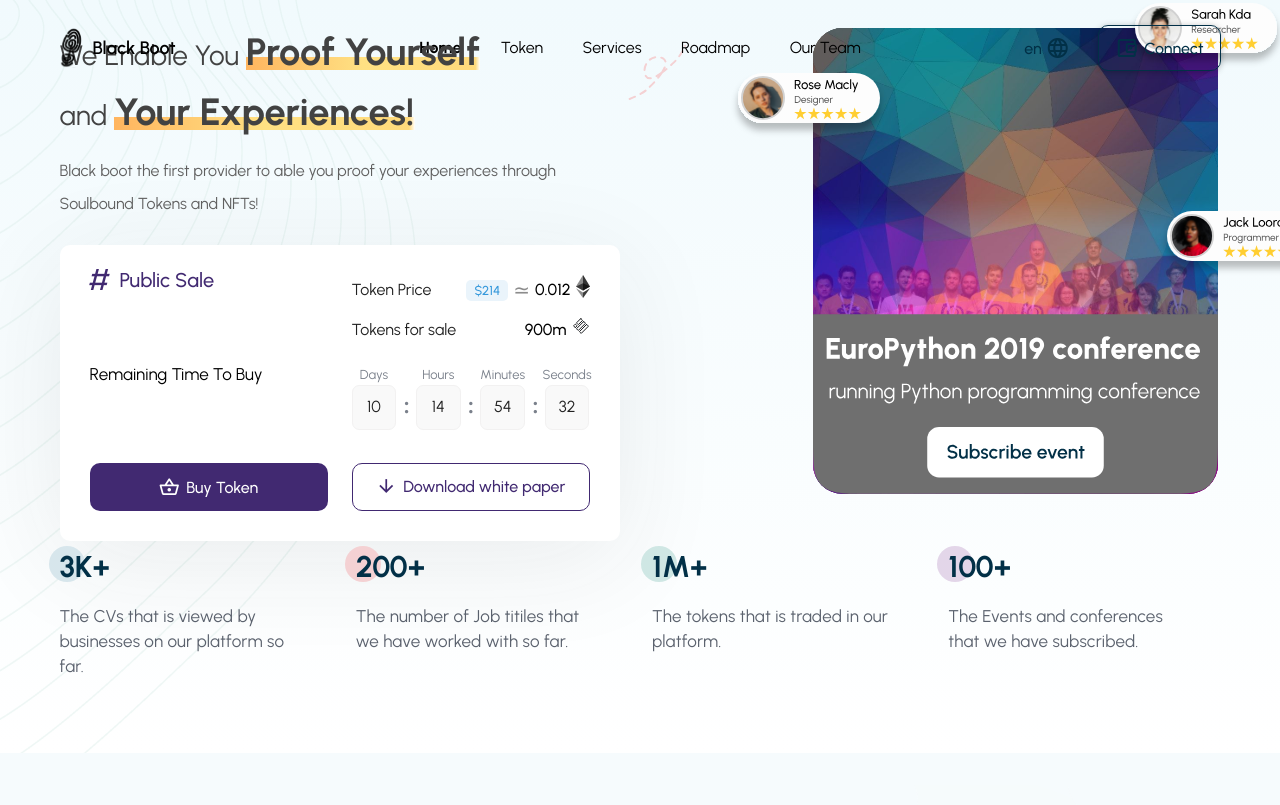
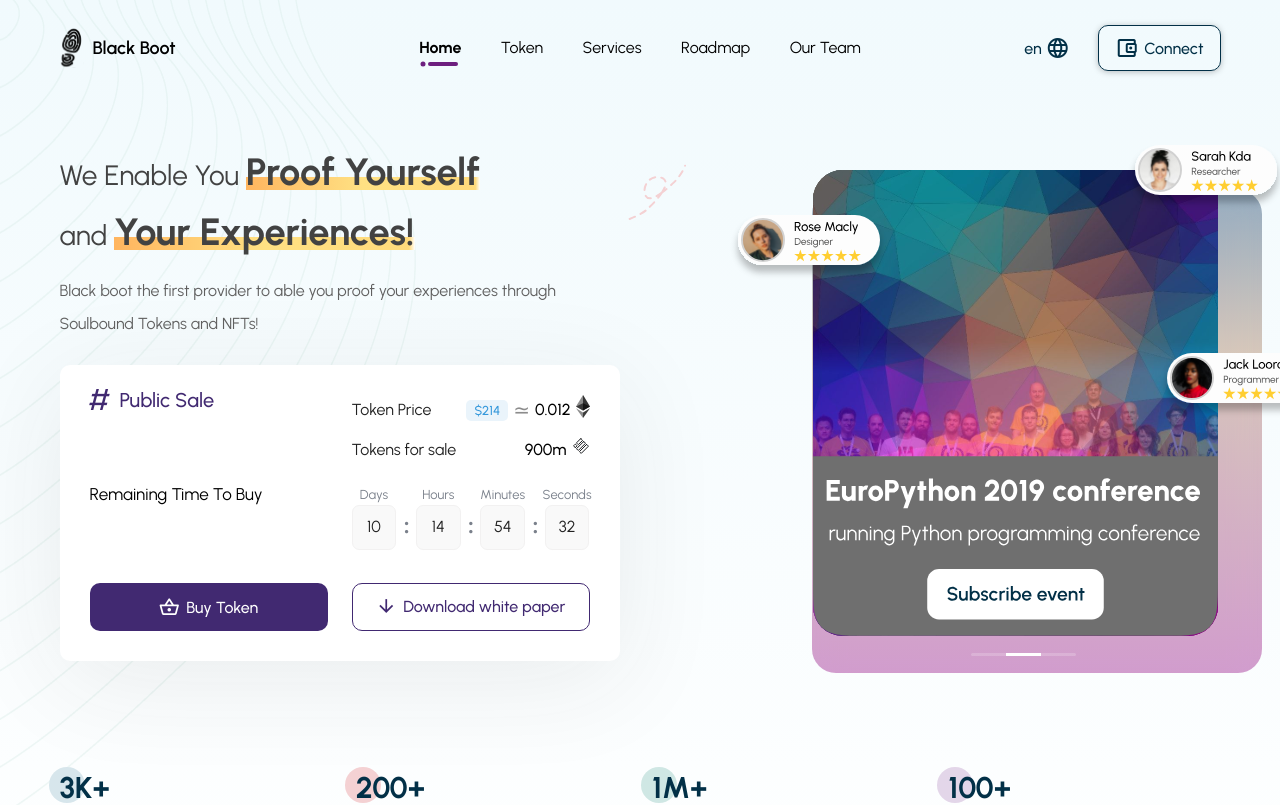
Before and after one commit to BlackBoot-io/Site, a Nuxt app: page / in a window 1280 px wide. Shown: the top 805 px of the page. Built offline with nearby package versions, Linux system fonts and the light colour scheme.

Commit message:
fixing spotlight

```diff
--- a/components/section/Crowdsale.vue
+++ b/components/section/Crowdsale.vue
@@ -31,7 +31,7 @@
 @import '~/assets/scss/_mixins.scss';
 
 .crowdsale {
-  padding: 40px 50px 80px 50px;
+  padding: 40px 50px 100px 50px;
 }
 
 </style>
--- a/components/section/Spotlight.vue
+++ b/components/section/Spotlight.vue
@@ -111,18 +111,6 @@
 @import '~/assets/scss/_variables.scss';
 @import '~/assets/scss/_mixins.scss';
 
-.slider {
-  position: absolute;
-  top: 50%;
-  right: -86px;
-  transform: translate(0%, -50%);
-  width: 590px;
-
-  @include res($md) {
-    display: none;
-  }
-}
-
 .spotlight {
   background: #8de0f8;
   background-image: url('../../static/img/spotlight-bg.png');
@@ -132,14 +120,37 @@
 
   .s-inside {
     position: relative;
-    height: 65vh;
     display: flex;
-    align-items: center;
+    align-items: flex-end;
+    padding-top: 120px;
 
     @include res($md) {
       height: auto;
-      padding-top: 100px;
-      padding-bottom: 50px;
+      padding-top: 80px;
+    }
+  }
+
+
+  .slider {
+    position: absolute;
+    bottom: 0%;
+    right: -86px;
+    width: 590px;
+
+    &:before {
+      content: '';
+      position: absolute;
+      bottom: 0;
+      right: 57px;
+      width: 76.2%;
+      height: 91.5%;
+      background: linear-gradient(180deg, rgba(8, 55, 101, 0.4) 0%, rgba(166, 119, 86, 0.4) 33.49%, rgba(147, 6, 134, 0.4) 103.09%);
+      backdrop-filter: blur(15px);
+      border-radius: 24px;
+    }
+
+    @include res($md) {
+      display: none;
     }
   }
 
@@ -354,6 +365,7 @@
 }
 
 .stats {
+  padding-top: 80px;
   padding-bottom: 50px;
 
   .stat-num {
--- a/components/swiper/Slideshow.vue
+++ b/components/swiper/Slideshow.vue
@@ -1,5 +1,5 @@
 <template>
-  <div v-swiper="swiperOption">
+  <div v-swiper="swiperOption" class="slideshow-swiper">
     <div class="swiper-wrapper">
       <div class="swiper-slide" v-for="(slide, index) in slides" :key="index">
         <a class="ss-link" :href="slide.link">
@@ -50,25 +50,13 @@ export default {
 @import "~/assets/scss/_variables.scss";
 @import "~/assets/scss/_mixins.scss";
 
-.swiper-container {
-  padding-bottom: 40px!important;
-}
+.slideshow-swiper {
+  padding-bottom: 30px!important;
 
   .ss-link {
     display: block;
     width: 100%;
     text-align: center;
-}
-
-
-.swiper-pagination {
-  @media screen and (min-width: 1904px) and (max-height: 880px) {
-    display: none;
-  }
-
-  @media screen and (max-height: 800px) {
-    display: none;
-  }
   }
 
   .swiper-container-horizontal > .swiper-pagination-bullets,
@@ -78,15 +66,23 @@ export default {
   }
 
   .swiper-pagination-bullet {
-  width: 8px;
-  height: 8px;
-  background: #6A1A7C!important;
+    width: 35px!important;
+    height: 3px!important;
+    background: $cw!important;
     border-radius: 30px!important;
+    margin: 0!important;
+    border-radius: 0!important;
+
+    &:first-child {
+      border-radius: 30px 0 0 30px!important;
     }
 
-.swiper-pagination-bullet.swiper-pagination-bullet-active {
-  width: 24px;
-  height: 7px;
+    &:last-child {
+      border-radius: 0 30px 30px 0!important;
+    }
+  }
 }
 
+
+
 </style>
```
Lines whose indentation alone changed are shown as unchanged.
